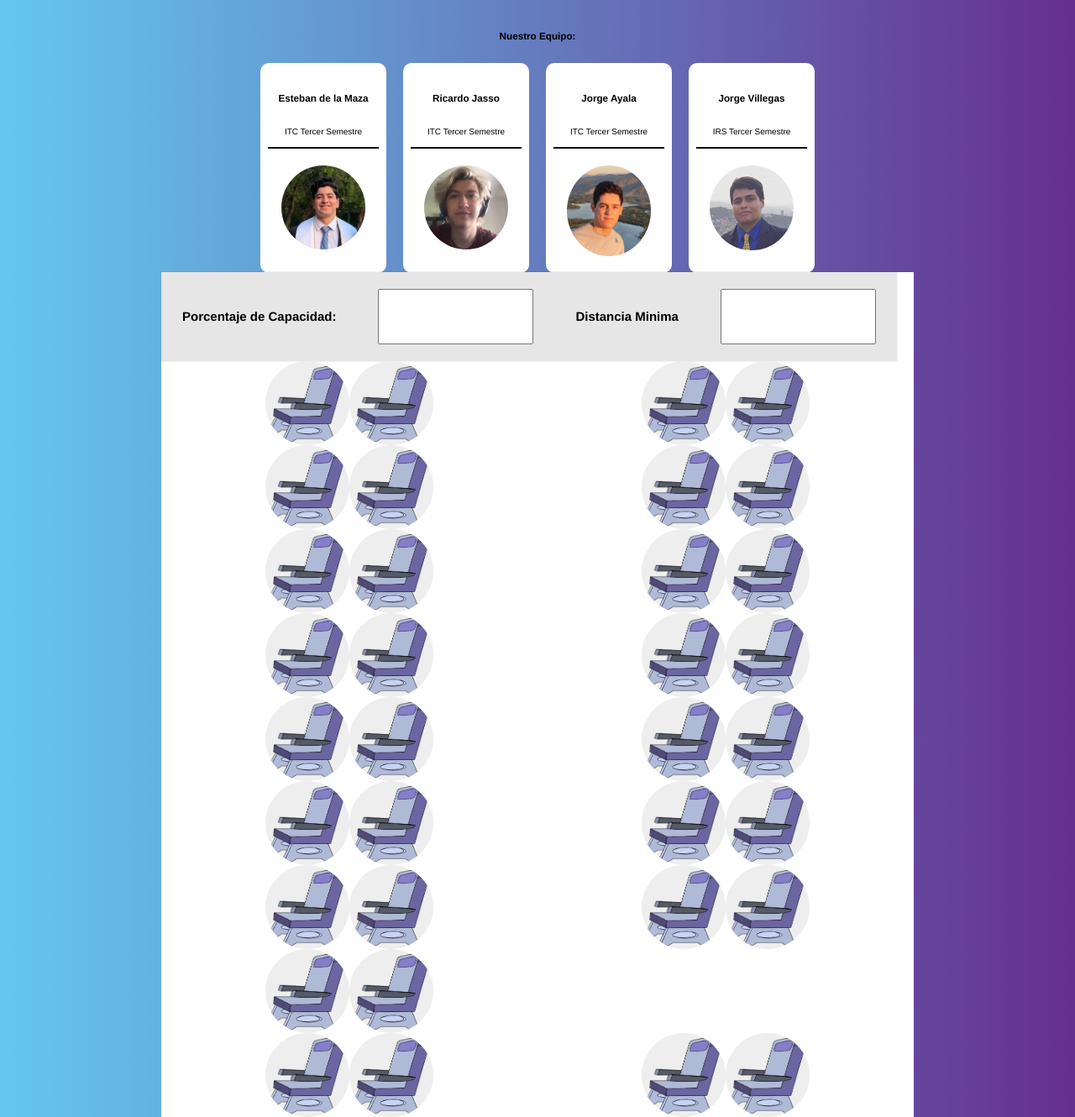
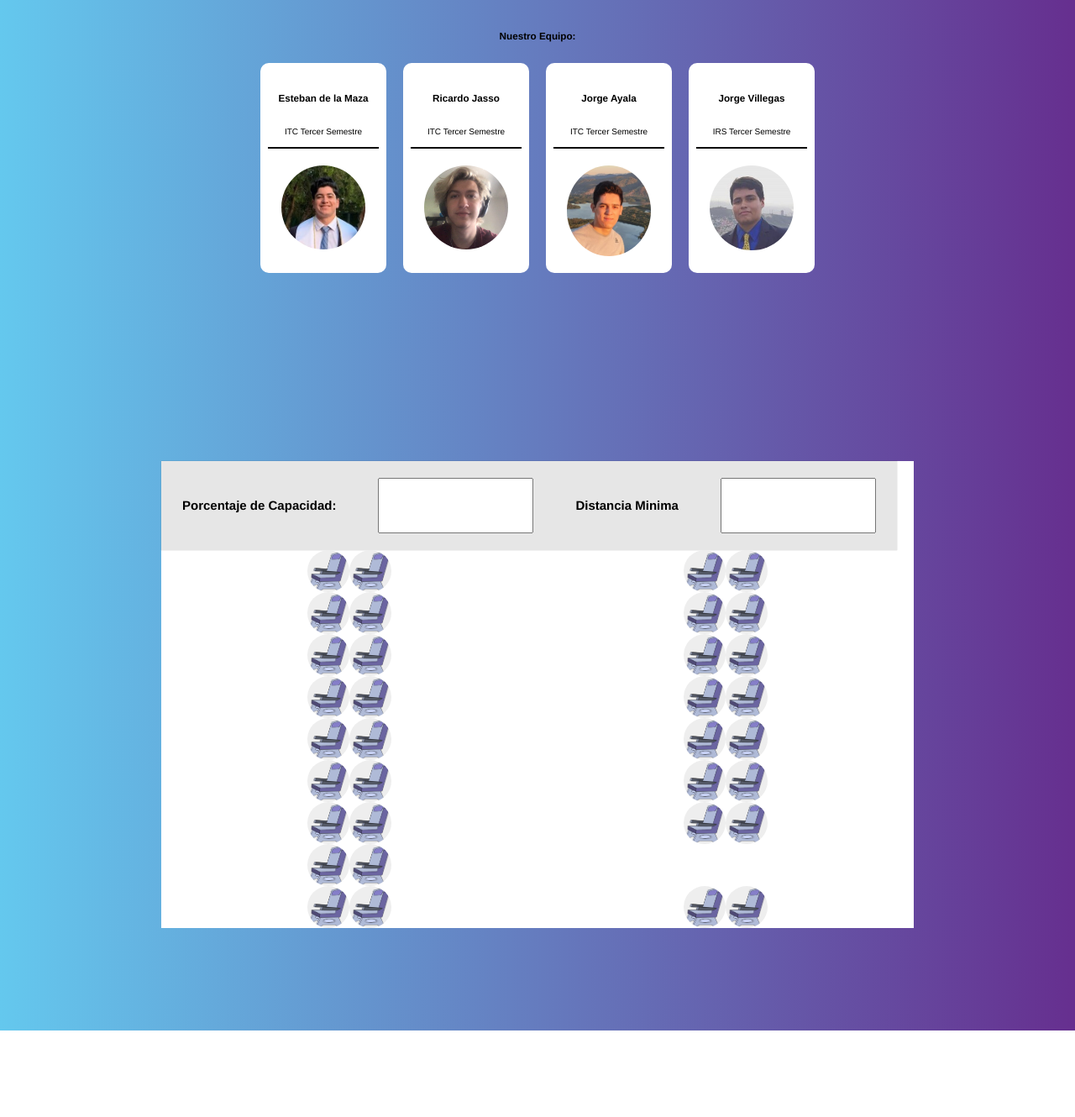
Before and after one commit to edelamaza/MeeseeksBY, a plain HTML site: page index.html in a window 1280 px wide. Shown: the part 373-1703 px from the top of the page at 84% size. After the commit the page ends 1600 px from the top, so only its background shows below. Drawn offline with Linux system fonts and the light colour scheme.

Commit message:
Update styles.css

```diff
--- a/css/styles.css
+++ b/css/styles.css
@@ -130,15 +130,15 @@ body {
 }
 
 .asiento{
-  width: 10rem;
-  height: 10rem;
+  width: 5rem;
+  height: 5rem;
   border-radius: 50%;
   object-position: cover;
 }
 
 .asiento__fake {
-  width: 10rem;
-  height: 10rem;
+  width: 5rem;
+  height: 5rem;
 }
 
 .top {
```
